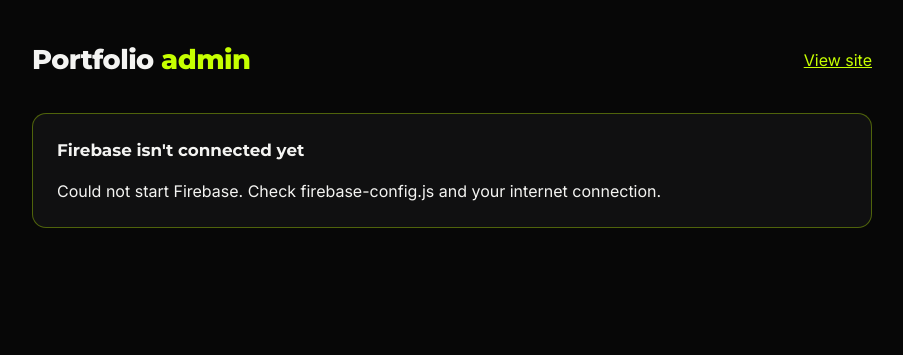
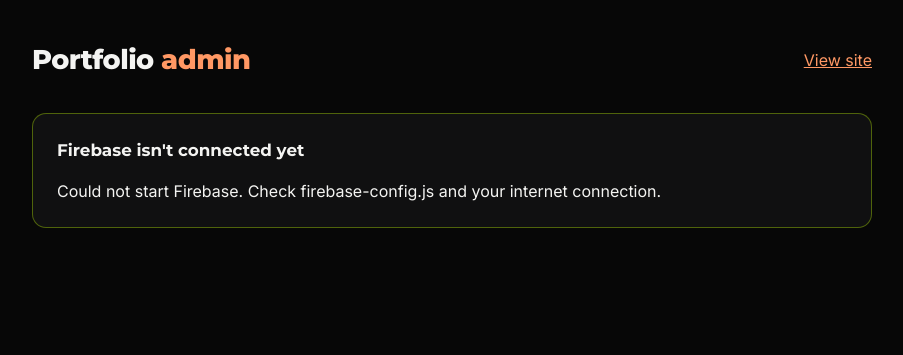
Before and after one commit to neena-coder/Neena-PortFolio, a plain HTML site: page admin.html in a window 1280 px wide. Shown: the whole page, without its empty margins (188-1091 px from the left). Drawn offline with Linux system fonts and the light colour scheme.

Commit message:
Update portfolio accent color to coral

```diff
--- a/admin.html
+++ b/admin.html
@@ -9,7 +9,7 @@
 <link rel="preconnect" href="https://fonts.gstatic.com" crossorigin>
 <link href="https://fonts.googleapis.com/css2?family=Inter:wght@400;500;600&family=Montserrat:wght@700;800&display=swap" rel="stylesheet">
 <style>
-  :root{ --bg:#070707; --surface:#101011; --line:rgba(255,255,255,.1); --ink:#f4f4f2; --dim:#9a9a9a; --accent:#c6ff00; --bad:#ff6b6b; }
+  :root{ --bg:#070707; --surface:#101011; --line:rgba(255,255,255,.1); --ink:#f4f4f2; --dim:#9a9a9a; --accent:#ff9864; --bad:#ff6b6b; }
   *{ box-sizing:border-box; margin:0; padding:0; }
   body{ background:var(--bg); color:var(--ink); font-family:'Inter',system-ui,sans-serif; line-height:1.5; -webkit-font-smoothing:antialiased; }
   .wrap{ max-width:880px; margin:0 auto; padding:40px 20px 100px; }
```
